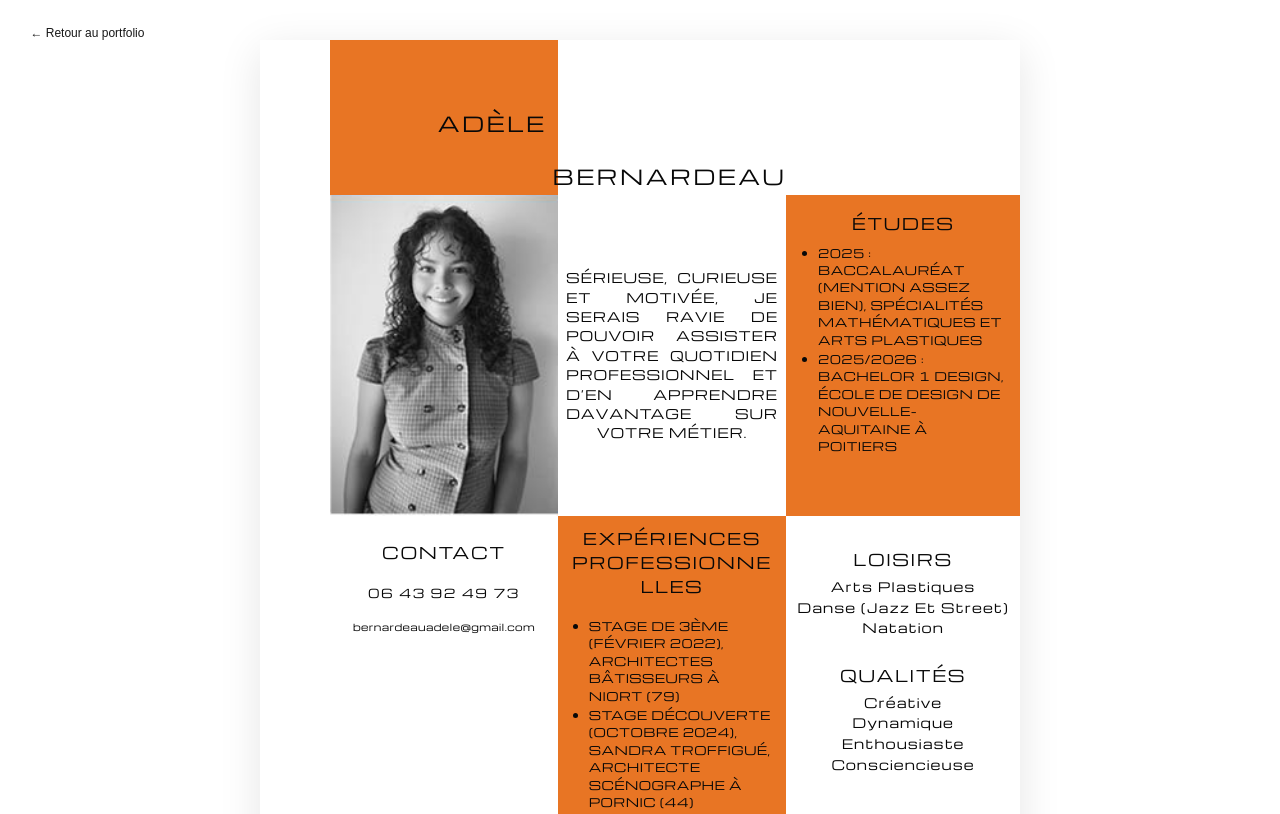
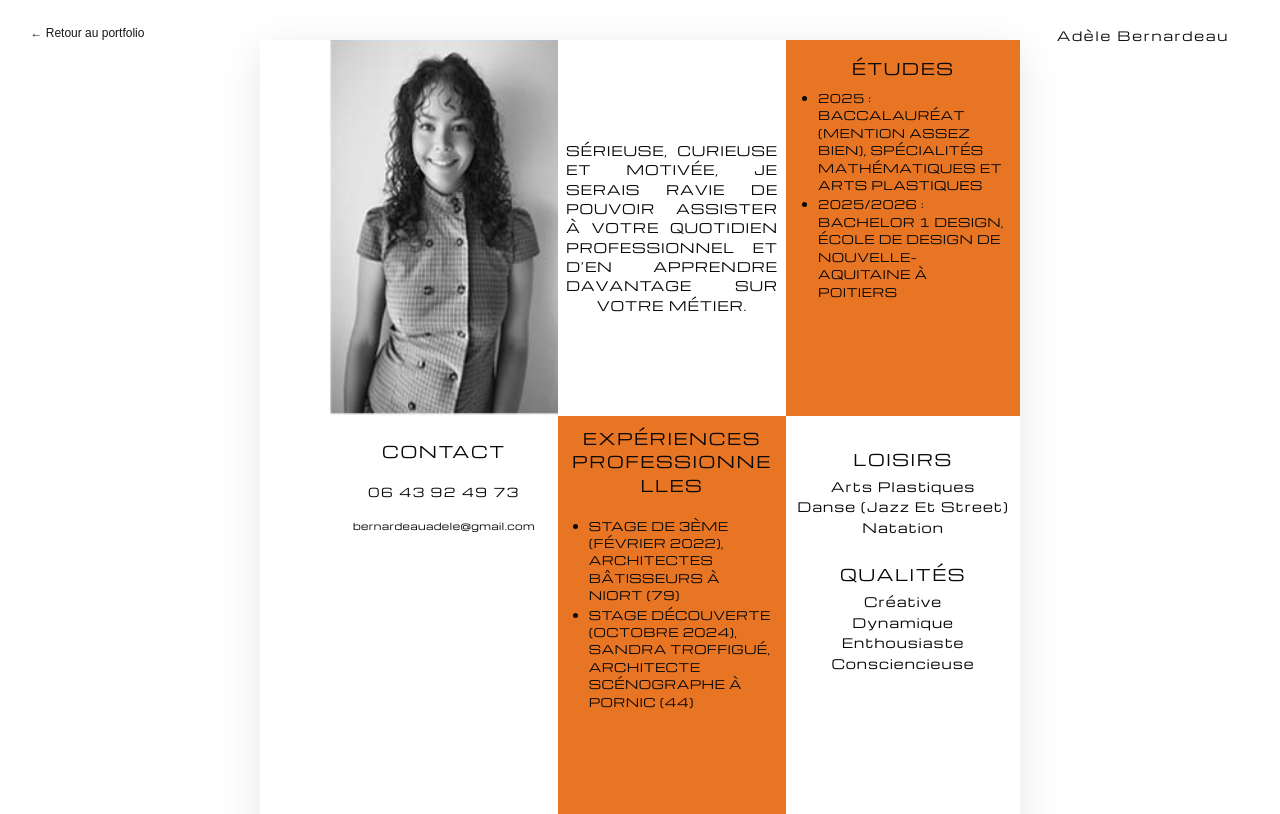
Before and after one commit to adele-bernardeau/adelebernardeau.fr, a plain HTML site: page cv.html in a window 1280 px wide. Shown: the top 814 px of the page. Drawn offline with nearby package versions, Linux system fonts and the light colour scheme.

Commit message:
fix: position titre pages

```diff
--- a/cv.css
+++ b/cv.css
@@ -55,57 +55,15 @@ body {
   aspect-ratio: 595 / 842;
   overflow: hidden;
   grid-template-columns: 9.24% 29.92% 30.08% 30.76%;
-  grid-template-rows: 14.37% 29.93% 55.7%;
+  grid-template-rows: 34.95% 65.05%;
   background: #fff;
   box-shadow: 0 0.6rem 2.5rem rgb(0 0 0 / 10%);
   container-type: inline-size;
 }
 
-.cv-name {
-  position: relative;
-  z-index: 1;
-  grid-column: 2 / 4;
-  grid-row: 1;
-  margin: 0;
-}
-
-.cv-name::before {
-  position: absolute;
-  inset: 0 auto 0 0;
-  width: 50%;
-  background: var(--orange);
-  content: "";
-}
-
-.cv-name h1 {
-  position: relative;
-  z-index: 1;
-  display: grid;
-  height: 100%;
-  margin: 0;
-  grid-template-columns: 1fr 1fr;
-  font-size: 2.7cqw;
-  font-weight: 400;
-  letter-spacing: 0.12em;
-  line-height: 1.5;
-  text-transform: uppercase;
-}
-
-.cv-name__first {
-  align-self: center;
-  justify-self: end;
-  transform: translateY(18%);
-}
-
-.cv-name__last {
-  align-self: end;
-  justify-self: start;
-  margin: 0 0 0.4cqw 0.8cqw;
-}
-
 .cv-portrait {
   grid-column: 2;
-  grid-row: 2;
+  grid-row: 1;
   background-image: url("./portfolio/CV.jpg");
   background-position: 13.2% 20.7%;
   background-size: 334.3% 334.4%;
@@ -118,7 +76,7 @@ body {
   gap: 2.5cqw;
   padding: 3.2cqw 1cqw 0;
   grid-column: 2;
-  grid-row: 3;
+  grid-row: 2;
   text-align: center;
 }
 
@@ -152,7 +110,7 @@ body {
   align-items: center;
   padding: 1.1cqw;
   grid-column: 3;
-  grid-row: 2;
+  grid-row: 1;
   text-align: justify;
   text-align-last: center;
 }
@@ -172,7 +130,7 @@ body {
 .cv-studies {
   padding: 2.3cqw 1.7cqw;
   grid-column: 4;
-  grid-row: 2;
+  grid-row: 1;
 }
 
 .cv-studies h2,
@@ -203,7 +161,7 @@ body {
 .cv-experience {
   padding: 1.4cqw 1.6cqw;
   grid-column: 3;
-  grid-row: 3;
+  grid-row: 2;
   overflow-wrap: anywhere;
 }
 
@@ -218,7 +176,7 @@ body {
   gap: 3.4cqw;
   padding: 4.2cqw 1cqw;
   grid-column: 4;
-  grid-row: 3;
+  grid-row: 2;
   text-align: center;
 }
 
--- a/cv.html
+++ b/cv.html
@@ -10,18 +10,13 @@
     <link rel="preconnect" href="https://fonts.gstatic.com" crossorigin>
     <link href="https://fonts.googleapis.com/css2?family=Michroma&display=swap" rel="stylesheet">
     <link rel="stylesheet" href="./cv.css">
+    <link rel="stylesheet" href="./site-title.css">
   </head>
   <body class="cv-page">
     <a class="cv-back" href="./index.html">← Retour au portfolio</a>
+    <h1 class="site-title" id="cv-name">Adèle Bernardeau</h1>
     <main>
       <article class="cv-sheet" aria-labelledby="cv-name">
-        <header class="cv-name">
-          <h1 id="cv-name">
-            <span class="cv-name__first">Adèle</span>
-            <span class="cv-name__last">Bernardeau</span>
-          </h1>
-        </header>
-
         <div class="cv-portrait" role="img" aria-label="Portrait d’Adèle Bernardeau"></div>
 
         <section class="cv-contact" aria-labelledby="cv-contact-title">
--- /dev/null
+++ b/site-title.css
@@ -0,0 +1,15 @@
+.site-title {
+  position: fixed;
+  z-index: 10;
+  top: clamp(1rem, 3.5vh, 2rem);
+  right: clamp(1rem, 4vw, 3.5rem);
+  margin: 0;
+  color: #111;
+  font-family: "Michroma", "Eurostile", sans-serif;
+  font-size: clamp(0.65rem, 1vw, 0.85rem);
+  font-weight: 400;
+  font-variant-caps: all-small-caps;
+  letter-spacing: 0.13em;
+  line-height: 1.2;
+  white-space: nowrap;
+}
```
Also changed, not shown: index.html (+2 -1 lines), portfolio/bleu/index.html (+2 -1 lines), portfolio/jaune/index.html (+2 -1 lines), portfolio/marron/index.html (+2 -1 lines), portfolio/rouge/index.html (+2 -1 lines), project-page.css (+0 -12 lines), styles.css (+0 -12 lines).
